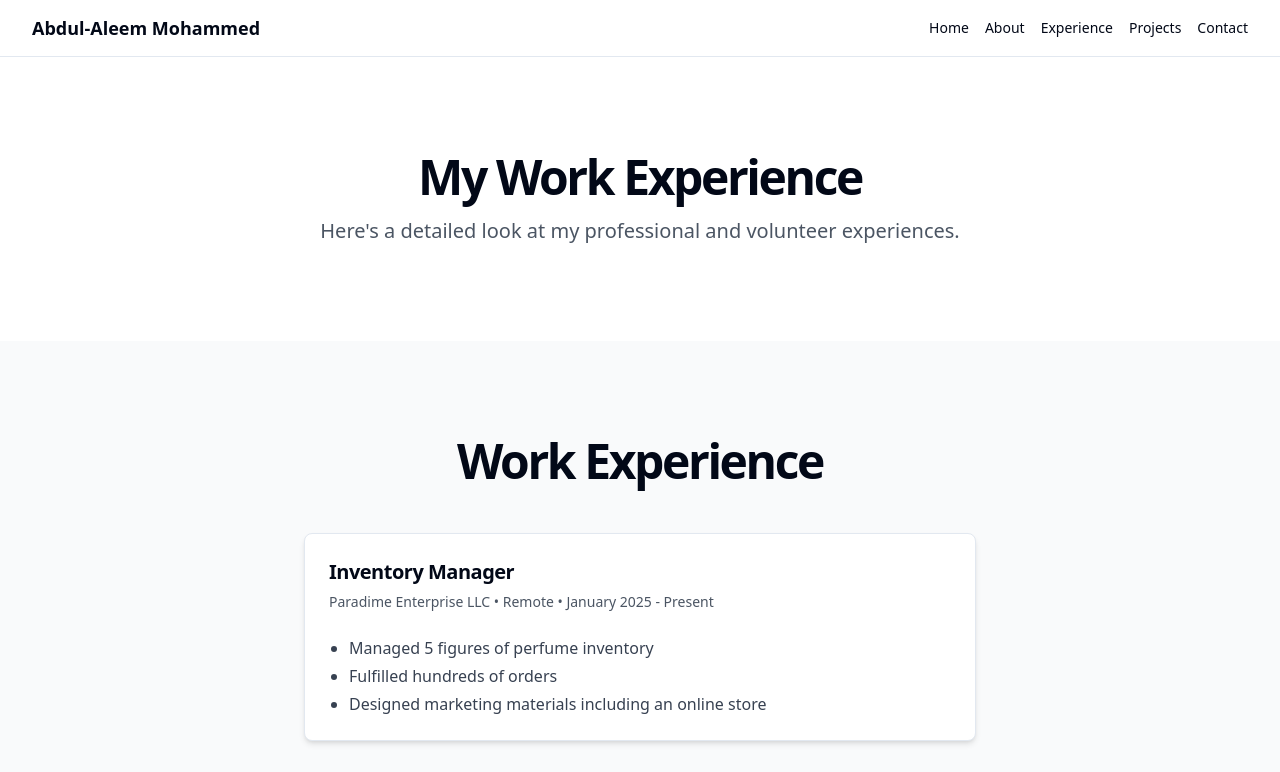
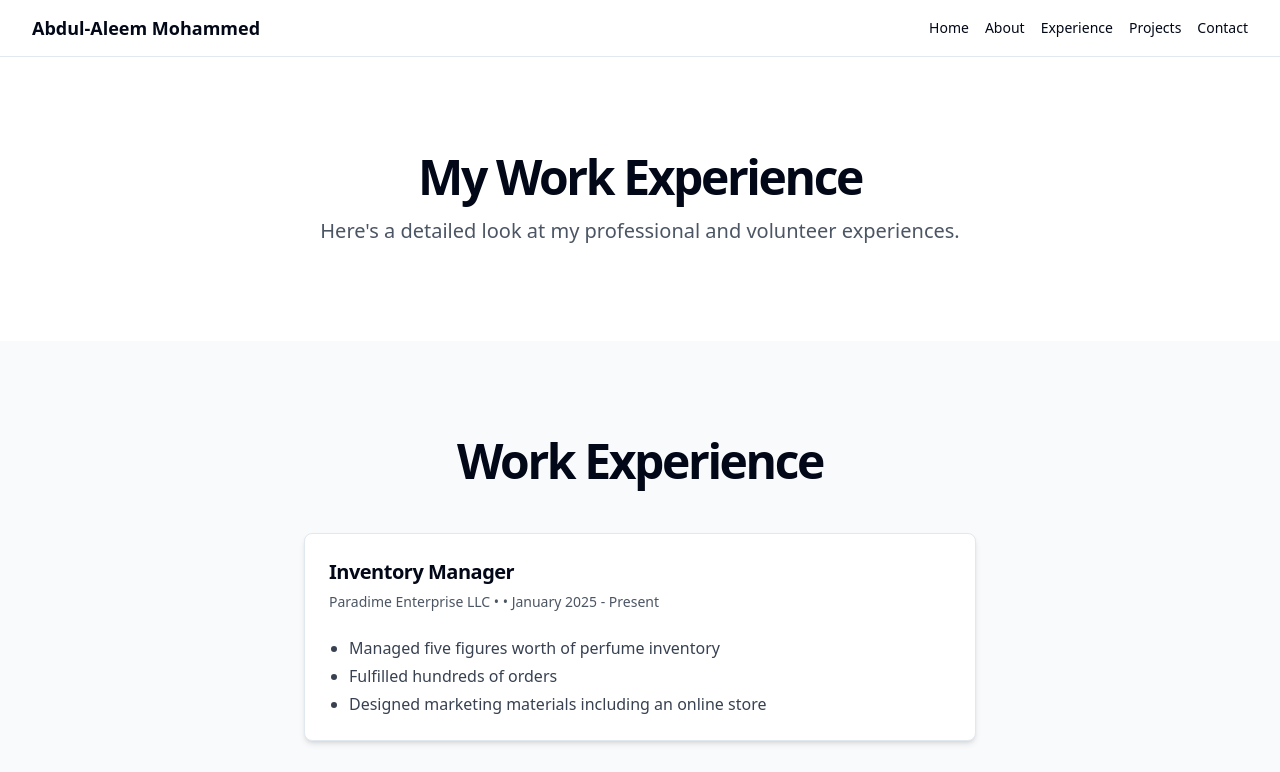
Before and after one commit to abaleemmo/Portfolio, a React (Vite) app: page /work-experiences in a window 1280 px wide. Shown: the top 772 px of the page. Built offline with nearby package versions, Linux system fonts and the light colour scheme.

Commit message:
[dyad] wrote 1 file(s)

```diff
--- a/src/components/WorkExperienceSection.tsx
+++ b/src/components/WorkExperienceSection.tsx
@@ -13,10 +13,10 @@ const workExperiences: WorkExperience[] = [
   {
     title: "Inventory Manager",
     company: "Paradime Enterprise LLC",
-    location: "Remote", // Assuming remote as no specific city was given
+    location: "", // Removed "Remote"
     dates: "January 2025 - Present",
     description: [
-      "Managed 5 figures of perfume inventory",
+      "Managed five figures worth of perfume inventory", // Updated wording
       "Fulfilled hundreds of orders",
       "Designed marketing materials including an online store"
     ],
@@ -36,7 +36,7 @@ const workExperiences: WorkExperience[] = [
   {
     title: "Multimedia and Marketing Intern",
     company: "Catena LLC",
-    location: "Remote",
+    location: "", // Removed "Remote"
     dates: "May 2024 - October 2024",
     description: [
       "Worked across the sales and marketing teams",
```
